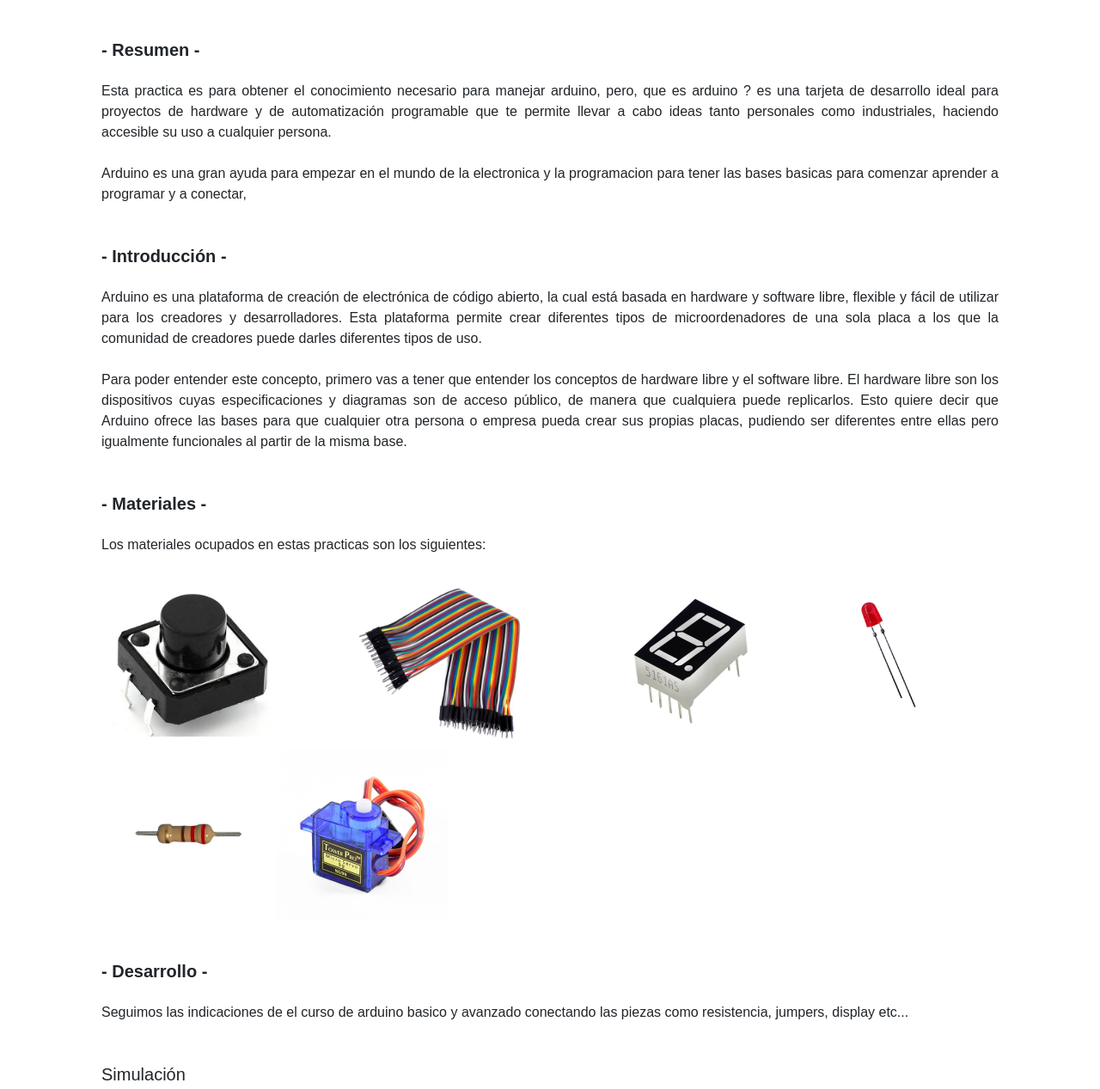
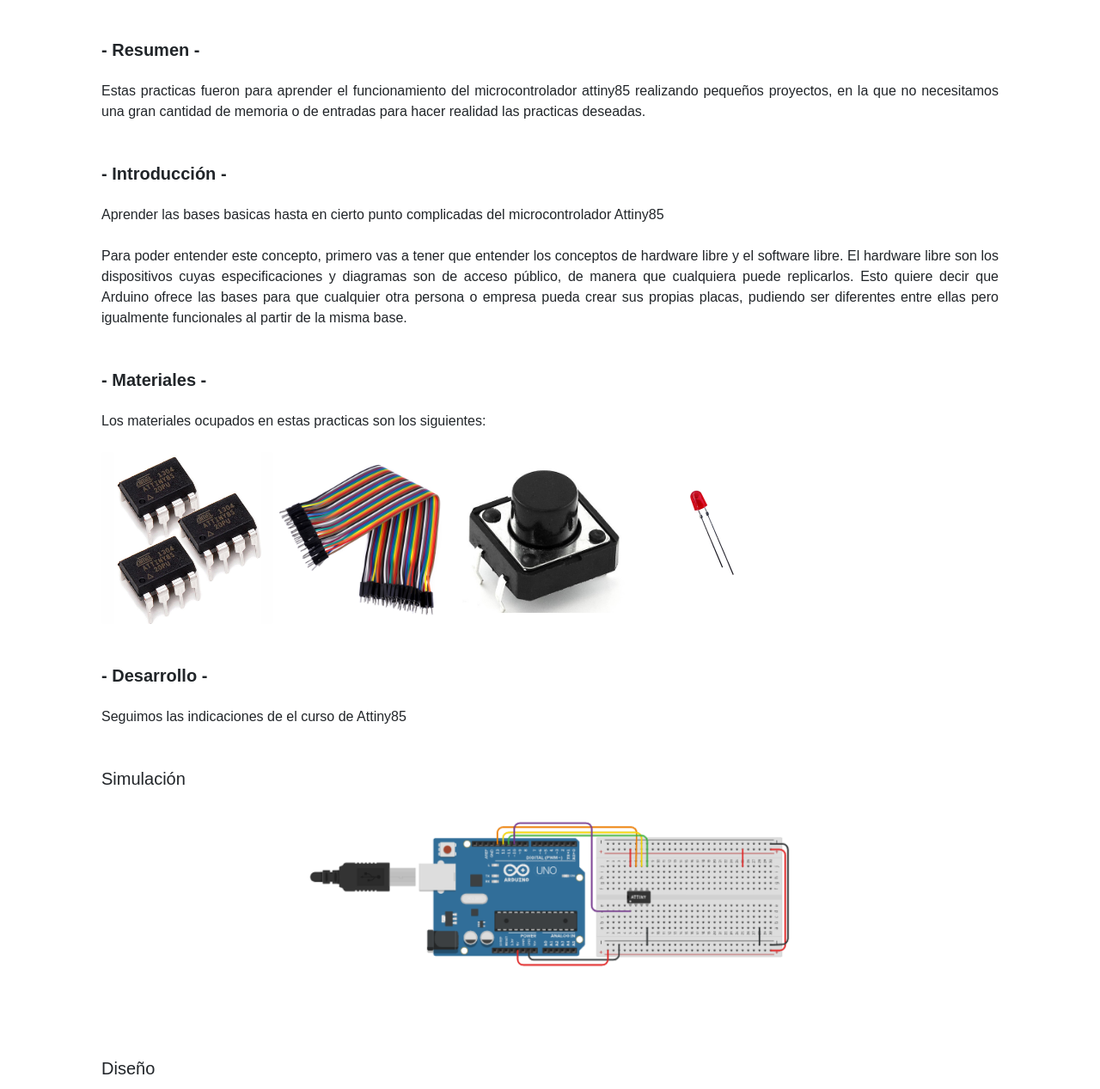
Before and after one commit to JesusOrozcoIBEROPuebla/PortafolioDeActividades, a plain HTML site: page practica2/index.html in a window 1280 px wide. Shown: the part 1173-2440 px from the top of the page at 86% size. Drawn offline with nearby package versions, Linux system fonts and the light colour scheme.

Commit message:
nuevos cambios

```diff
--- a/practica2/index.html
+++ b/practica2/index.html
@@ -5,7 +5,7 @@
         <meta name="viewport" content="width=device-width, initial-scale=1, shrink-to-fit=no" />
         <meta name="description" content="" />
         <meta name="author" content="" />
-        <title>Práctica 1 | Ibero Puebla</title>
+        <title>Practica 2 Attiny85</title>
         <!-- Favicon-->
         <link rel="icon" type="image/x-icon" href="assets/favicon.ico" />
         <!-- Bootstrap icons-->
@@ -51,7 +51,7 @@
                     <!-- Post header-->
                     <header class="mb-4">
                         <!-- Post title-->
-                        <h1 class="fw-bolder mb-1">Arduino Basico y avanzado. </h1>
+                        <h1 class="fw-bolder mb-1">Attiny85</h1>
 
                         <!-- ETIQUETA DE ALUMNO (Hacer una por cada alumno)-->
                             <img class="img-fluid rounded-circle" width="50px" src="assets/Jesus Cortado.jpg" alt="..." />
@@ -63,7 +63,7 @@
 
                         <div class="text-muted fst-italic mt-2 mb-2">Fecha: 09 01, 2023</div>
                         <!-- ETIQUETAS O TOPICOS IMPORTANTES DE LA PRACTICA-->
-                        <a class="badge bg-primary text-decoration-none link-light" >Arduino</a>
+                        <a class="badge bg-primary text-decoration-none link-light" >Attiny85</a>
                         <a class="badge bg-primary text-decoration-none link-light" >Electrónica</a>
 
                     </header>
@@ -78,29 +78,29 @@
 
                     <p id="resumen">
                         <h2 class="fw-bolder mb-4 mt-5 fs-5" >- Resumen -</h2>
-                        <p class="fs-6 mb-4">Esta practica es para obtener el conocimiento necesario para manejar arduino, pero, que es arduino ? es una tarjeta de desarrollo ideal para proyectos de hardware y de automatización programable que te permite llevar a cabo ideas tanto personales como industriales, haciendo accesible su uso a cualquier persona. </p>
-                        <p class="fs-6 mb-4">Arduino es una gran ayuda para empezar en el mundo de la electronica y la programacion para tener las bases basicas para comenzar aprender a programar y a conectar,</p>
+                        <p class="fs-6 mb-4">Estas practicas fueron para aprender el funcionamiento del microcontrolador attiny85 realizando pequeños proyectos, en la que no necesitamos una gran cantidad de memoria o de entradas para hacer realidad las practicas deseadas. </p>
+                        <p class="fs-6 mb-4"></p>
 
                         <p id="intro">
                         <h2 class="fw-bolder mb-4 mt-5 fs-5" >- Introducción -</h2>
-                        <p class="fs-6 mb-4">Arduino es una plataforma de creación de electrónica de código abierto, la cual está basada en hardware y software libre, flexible y fácil de utilizar para los creadores y desarrolladores. Esta plataforma permite crear diferentes tipos de microordenadores de una sola placa a los que la comunidad de creadores puede darles diferentes tipos de uso. </p>
+                        <p class="fs-6 mb-4">Aprender las bases basicas hasta en cierto punto complicadas del microcontrolador Attiny85</p>
                         <p class="fs-6 mb-4">Para poder entender este concepto, primero vas a tener que entender los conceptos de hardware libre y el software libre. El hardware libre son los dispositivos cuyas especificaciones y diagramas son de acceso público, de manera que cualquiera puede replicarlos. Esto quiere decir que Arduino ofrece las bases para que cualquier otra persona o empresa pueda crear sus propias placas, pudiendo ser diferentes entre ellas pero igualmente funcionales al partir de la misma base.</p>
 
                         <p id="materiales">
                         <h2 class="fw-bolder mb-4 mt-5 fs-5" >- Materiales -</h2>
                         <p class="fs-6 mb-4">Los materiales ocupados en estas practicas son los siguientes:</p>
-                        <p class="fs-6 mb-4"><img class="img-fluid rounded" width="200px" src="img/PushBotton.jpg" alt="..." /></figure> <img class="img-fluid rounded" width="200px" src="img/Jumpers.jpg" alt="..." /></figure>    <img class="img-fluid rounded" width="200px" src="img/Display7Segmentos.jpg" alt="..." /><img class="img-fluid rounded" width="250px" src="img/Led.jpg" alt="..." /></figure> <img class="img-fluid rounded" width="200px" src="img/resistencia.jpg" alt="..." /> <img class="img-fluid rounded" width="200px" src="img/Servomotor.jpg" alt="..." /> </p>
+                        <p class="fs-6 mb-4"><img class="img-fluid rounded" width="200px" src="img/Attiny85.jpeg"/>  <img class="img-fluid rounded" width="200px" src="img/Jumpers.jpg"/>  <img class="img-fluid rounded" width="200px" src="img/PushBotton.jpg"/> <img class="img-fluid rounded" width="200px" src="img/Led.jpg"/></p>
 
                         <p id="desarrollo">
                         <h2 class="fw-bolder mb-4 mt-5 fs-5">- Desarrollo -</h2>
-                        <p class="fs-6 mb-4">Seguimos las indicaciones de el curso de arduino basico y avanzado conectando las piezas como resistencia, jumpers, display etc... </p>
+                        <p class="fs-6 mb-4">Seguimos las indicaciones de el curso de Attiny85  </p>
                         <p class="fs-6 mb-4"></p>
 
                             <p id="simulacion">
                             <h1 class="fw-bolder2 mb-4 mt-5 fs-5">Simulación</h1>
                             <p class="fs-6 mb-4"></p>
                             <p class="fs-6 mb-4"></p>
-                            <figure class="mb-4" align="center"><img class="img-fluid rounded"  width="600px" src="img/Display.jpg" alt="..." /></figure>
+                            <figure class="mb-4" align="center"><img class="img-fluid rounded"  width="600px" src="img/SIMULACION.png" alt="..." /></figure>
 
                             <p id="diseño">
                             <h1 class="fw-bolder2 mb-4 mt-5 fs-5">Diseño</h1>
```
Also changed, not shown: index.html (+2 -2 lines), practica1/index.html (+3 -3 lines), img/ATtiny85-C4X-Regular.avif (added), img/ATtiny85-SCL-and-SDA-pins-884x720.jpg (added), practica2/img/Attiny85.jpeg (added), practica2/img/SIMULACION.png (added).
